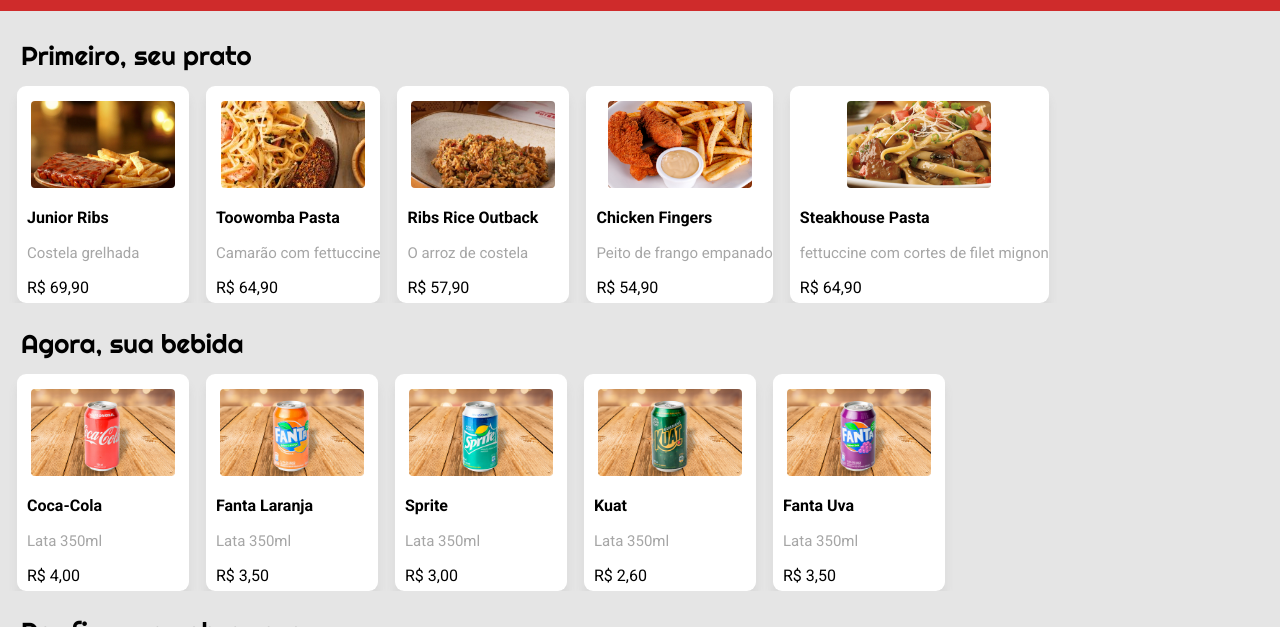
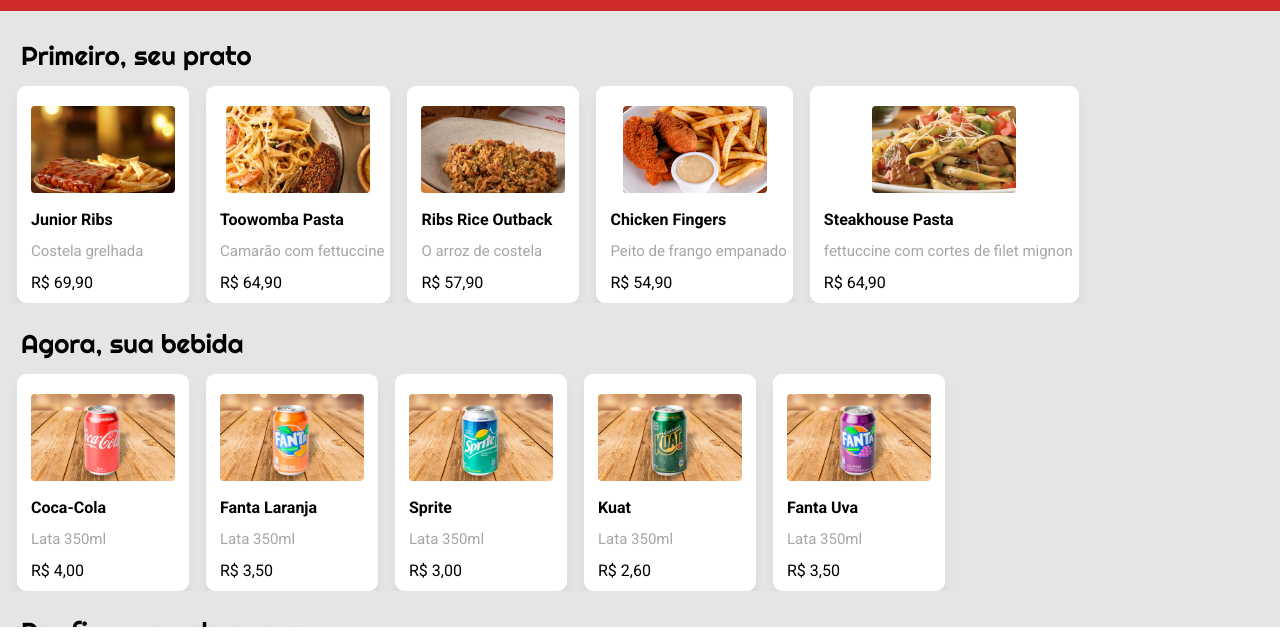
Before and after one commit to V1T0R-CM/projeto3-driveneats, a plain HTML site: page index.html in a window 1280 px wide. Shown: the part 81-721 px from the top of the page. Drawn offline with nearby package versions, Linux system fonts and the light colour scheme.

Commit message:
Versão final

```diff
--- a/style.css
+++ b/style.css
@@ -22,7 +22,7 @@ h3{
     margin-bottom: 5px;
     font-weight: 700;
     font-size: 16px;
-    margin-left: 10px;
+    margin-left: 8px;
 }
 
 h4{
@@ -38,14 +38,14 @@ h5{
     font-weight: 400;
     font-size: 15px;
     color: #a6a6a6;
-    margin-left: 10px;
+    margin-left: 8px;
 }
 
 h6{
     font-family: "roboto";
     font-weight: 400;
     font-size: 16px;
-    margin-left: 10px;
+    margin-left: 8px;
 }
 
 .conteiner{
@@ -103,6 +103,7 @@ h6{
 }
 
 .lista-opcoes div{
+    border:6px solid #ffffff;
     min-width: 172px;
     height: 217px;
     border-radius: 9px;
@@ -133,7 +134,7 @@ h6{
     right: 16px;
 }
 
-.marcado{
+.lista-opcoes .marcado{
     border:6px solid #32B72F;
 }
 
```
